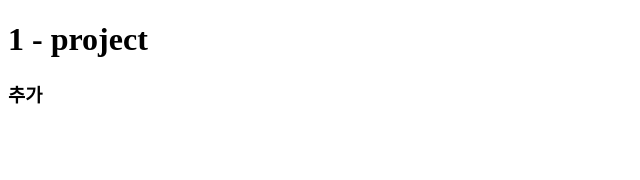
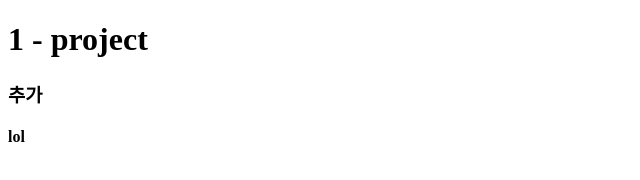
Before and after one commit to whynotBb/first-b-project, a plain HTML site: page index.html in a window 1280 px wide. Shown: the full height of the page, 0-640 px from the left. Drawn offline with Linux system fonts and the light colour scheme.

Commit message:
add new add

```diff
--- a/index.html
+++ b/index.html
@@ -11,5 +11,6 @@
     <h1>1 - project</h1>
     <p></p>
     <h3>추가</h3>
+    <h4>lol</h4>
   </body>
 </html>
```
